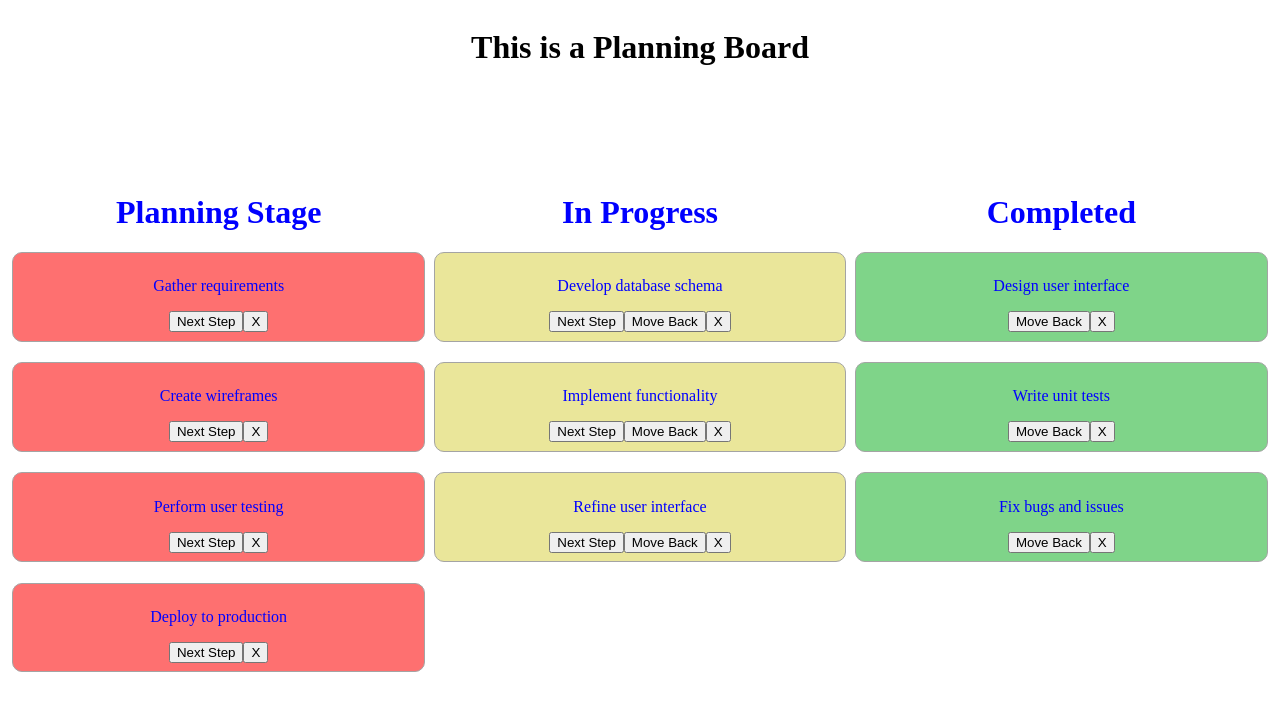
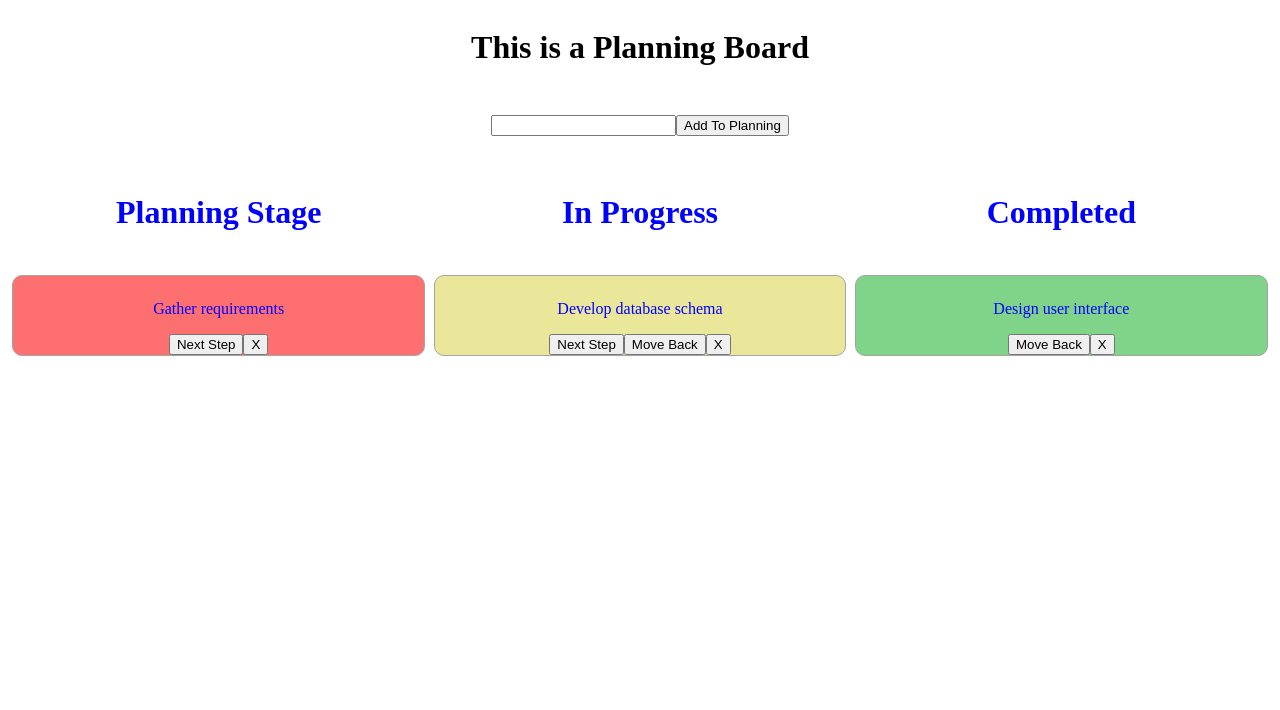
Before and after one commit to brennanp93/planning-board-vite, a React (Vite) app: page / in a window 1280 px wide. Shown: the top 710 px of the page. Built offline with nearby package versions, Linux system fonts and the light colour scheme.

Commit message:
More styling. Add input form to add item.

```diff
--- a/data.js
+++ b/data.js
@@ -2,11 +2,11 @@ export const planningBoardData = [
   { id: 1, content: "Gather requirements", step: 1 },
   { id: 2, content: "Design user interface", step: 3 },
   { id: 3, content: "Develop database schema", step: 2 },
-  { id: 4, content: "Create wireframes", step: 1 },
-  { id: 5, content: "Implement functionality", step: 2 },
-  { id: 6, content: "Write unit tests", step: 3 },
-  { id: 7, content: "Perform user testing", step: 1 },
-  { id: 8, content: "Refine user interface", step: 2 },
-  { id: 9, content: "Fix bugs and issues", step: 3 },
-  { id: 10, content: "Deploy to production", step: 1 }
+  // { id: 4, content: "Create wireframes", step: 1 },
+  // { id: 5, content: "Implement functionality", step: 2 },
+  // { id: 6, content: "Write unit tests", step: 3 },
+  // { id: 7, content: "Perform user testing", step: 1 },
+  // { id: 8, content: "Refine user interface", step: 2 },
+  // { id: 9, content: "Fix bugs and issues", step: 3 },
+  // { id: 10, content: "Deploy to production", step: 1 }
 ];
--- a/src/App.css
+++ b/src/App.css
@@ -13,16 +13,19 @@
   height: 100vh;
   display: grid;
   grid-template-columns: repeat(3, 1fr);
-  grid-template-rows: repeat(5, 1fr);
+  grid-template-rows: .5fr .25fr 1fr 1fr 1fr
 }
-
+.form{
+  grid-row: 2/3;
+  grid-column: 2/3;
+}
 .column1,
 .column2,
 .column3 {
   color: blue;
-  grid-row: 2/4;
+  grid-row: 3/6;
   display: grid;
-  grid-template-rows: repeat(auto, 1fr);
+  grid-template-rows: repeat(auto-fill, minmax(100px, 1fr));
   margin: 1%;
   margin-bottom: 5%;
 }
--- a/src/App.jsx
+++ b/src/App.jsx
@@ -6,6 +6,7 @@ import Column1 from "./Components/Column1";
 import Column2 from "./Components/Column2";
 import Column3 from "./Components/Column3";
 import HeaderTitle from "./Components/HeaderTitle";
+import Form from "./Components/Form";
 
 function App() {
   const [planningList, setPlanningList] = useState(planningBoardData);
@@ -25,21 +26,19 @@ function App() {
   return (
     <div className="App">
       <HeaderTitle />
+      <Form planningList={planningList} setPlanningList={setPlanningList} />
       <Column1
         planningList={planningList}
-        setPlanningList={setPlanningList}
         setStep={setStep}
         deleteStep={deleteStep}
       />
       <Column2
         planningList={planningList}
-        setPlanningList={setPlanningList}
         setStep={setStep}
         deleteStep={deleteStep}
       />
       <Column3
         planningList={planningList}
-        setPlanningList={setPlanningList}
         setStep={setStep}
         deleteStep={deleteStep}
       />
--- a/src/Components/Column1.jsx
+++ b/src/Components/Column1.jsx
@@ -1,9 +1,4 @@
-export default function Column1({
-  planningList,
-  setPlanningList,
-  setStep,
-  deleteStep,
-}) {
+export default function Column1({ planningList, setStep, deleteStep }) {
   let column1Data = planningList.filter((item) => item.step === 1);
   return (
     <div className="column1">
@@ -11,7 +6,7 @@ export default function Column1({
       {/* <div> */}
       <>
         {column1Data.map((item, idx) => (
-          <div key={item.id} className="step-box">
+          <div key={item.id} className="step-box" draggable>
             <p>{item.content}</p>
             <button onClick={() => setStep(item.id, 2)}>Next Step</button>
             <button onClick={() => deleteStep(item.id)}>X</button>
--- /dev/null
+++ b/src/Components/Form.jsx
@@ -0,0 +1,44 @@
+import { useState } from "react";
+
+export default function Form({ planningList, setPlanningList }) {
+  const [newTodo, setNewTodo] = useState({
+    id: "",
+    content: "",
+    step: 1,
+  });
+
+  function handleSubmit(event) {
+    event.preventDefault();
+    setPlanningList([...planningList, newTodo]);
+    setNewTodo({
+      id: "",
+      content: "",
+      step: 1,
+    });
+  }
+  console.log(planningList);
+
+  function handleChange(evt) {
+    const addItem = {
+      id: planningList?.length + 1,
+      content: evt.target.value,
+      step: 1,
+    };
+    setNewTodo(addItem);
+  }
+
+  return (
+    <div className="form">
+      <form onSubmit={handleSubmit}>
+        <input
+          type="text"
+          name="conent"
+          value={newTodo.content}
+          onChange={handleChange}
+          required
+        />
+        <button type="submit">Add To Planning</button>
+      </form>
+    </div>
+  );
+}
```
Also changed, not shown: src/Components/Column2.jsx (+1 -6 lines), src/Components/Column3.jsx (+1 -6 lines).
